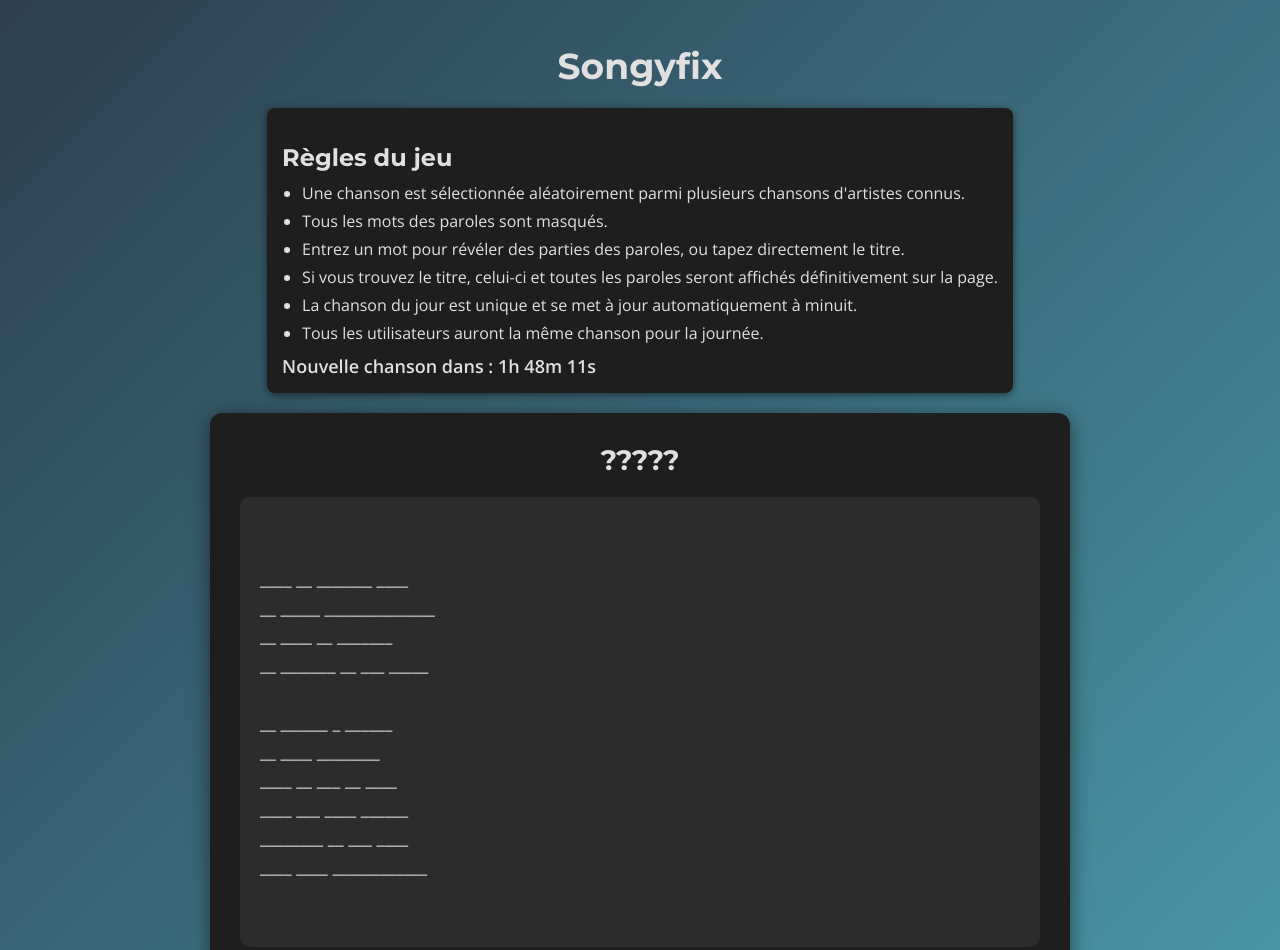
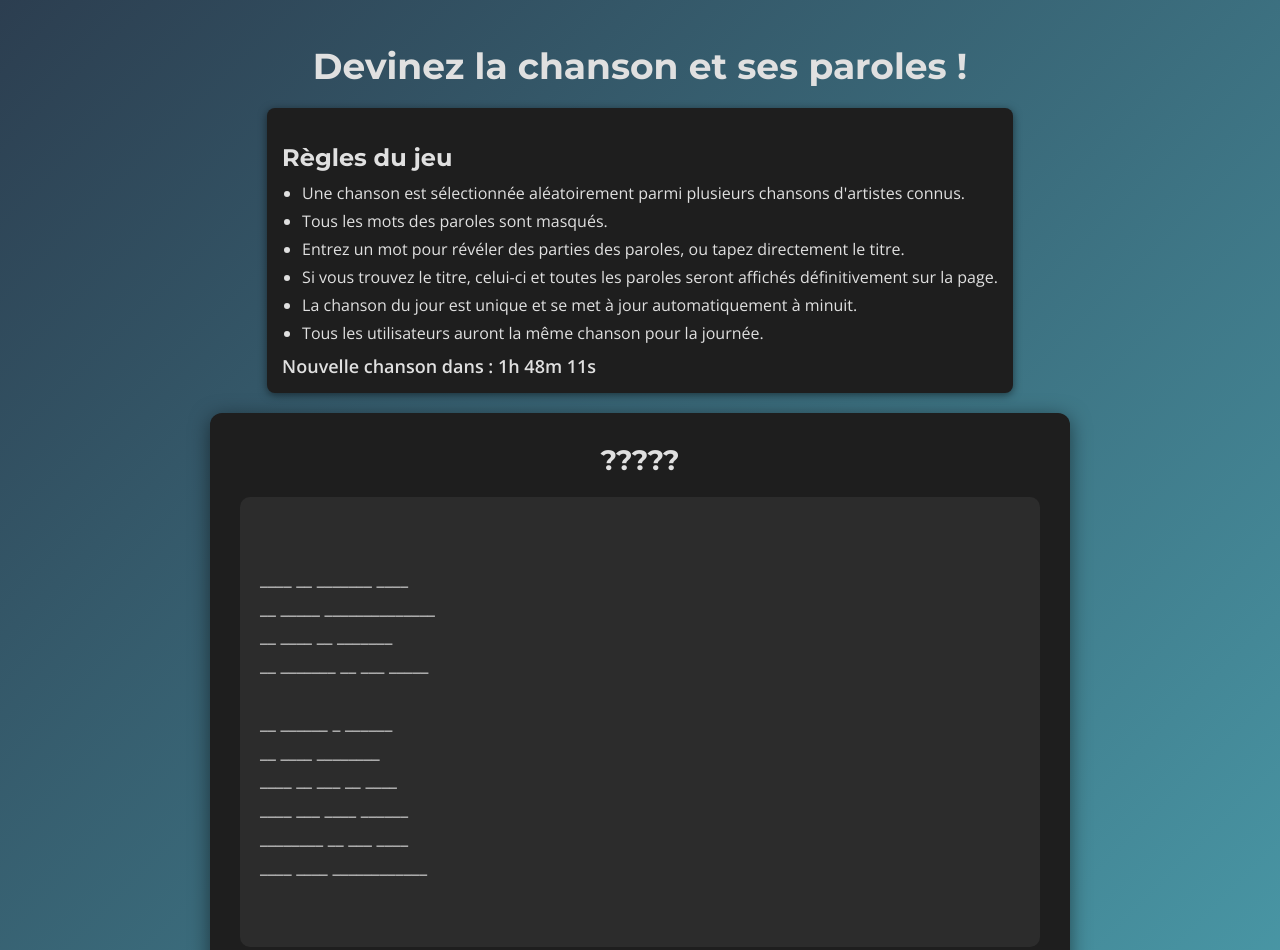
Before and after one commit to Wildestdream91/my-game, a plain HTML site: page index.html in a window 1280 px wide. Shown: the top 950 px of the page. Drawn offline with nearby package versions, Linux system fonts and the light colour scheme.

```diff
--- a/index.html
+++ b/index.html
@@ -179,7 +179,7 @@
 </head>
 <body class="dark-mode">
 
-  <h1>Songyfix</h1>
+  <h1>Devinez la chanson et ses paroles !</h1>
 
   <div class="game-rules">
     <h2>Règles du jeu</h2>
@@ -272,7 +272,8 @@
       }
     ];
 
-    // Pour que tous les utilisateurs aient la même chanson par jour, on la détermine de façon déterministe.
+    // Pour que tous les utilisateurs aient la même chanson par jour,
+    // on la détermine de manière déterministe.
     function getTodayDate() {
       return new Date().toISOString().slice(0, 10);
     }
@@ -291,7 +292,6 @@
     let titleFound = false;
     let wordAttempts = [];
 
-    // Sauvegarde de l'état du jeu dans le localStorage
     function saveGameState() {
       const state = {
         wordAttempts: wordAttempts,
@@ -304,7 +304,6 @@
       localStorage.setItem("dailyGameDate", getTodayDate());
     }
 
-    // Chargement de l'état du jeu depuis le localStorage
     function loadGameState() {
       const stateStr = localStorage.getItem("dailyGameState");
       if (stateStr && localStorage.getItem("dailyGameDate") === getTodayDate()) {
@@ -367,6 +366,8 @@
         titleFound = true;
         document.getElementById("songTitle").textContent = `"${currentSong.title}" - ${currentSong.artist}`;
         messageElement.textContent = "🎉 Bravo, vous avez trouvé le titre !";
+        // Changement de fond après découverte : fond vert foncé
+        document.body.style.background = "linear-gradient(135deg, #013220, #024731)";
         updateLyricsDisplay();
         document.getElementById("wordInput").disabled = true;
         saveGameState();
@@ -406,7 +407,7 @@
       document.getElementById("wordAttempts").innerHTML = wordListHtml;
     }
 
-    // Fonction de normalisation pour ignorer les apostrophes et espaces multiples
+    // Fonction de normalisation pour ignorer apostrophes et espaces multiples
     function normalizeText(text) {
       return text.toLowerCase().replace(/['’]/g, "").replace(/\s+/g, " ").trim();
     }
```
